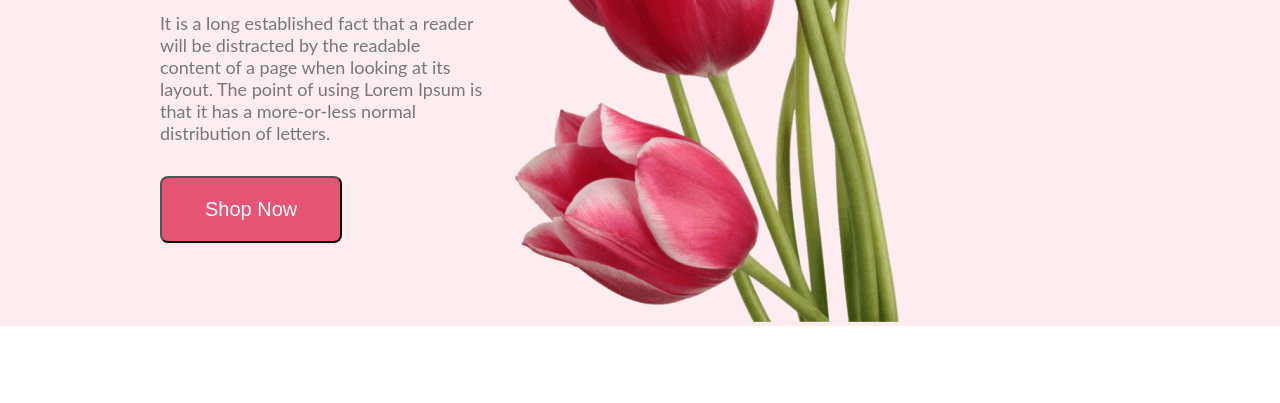
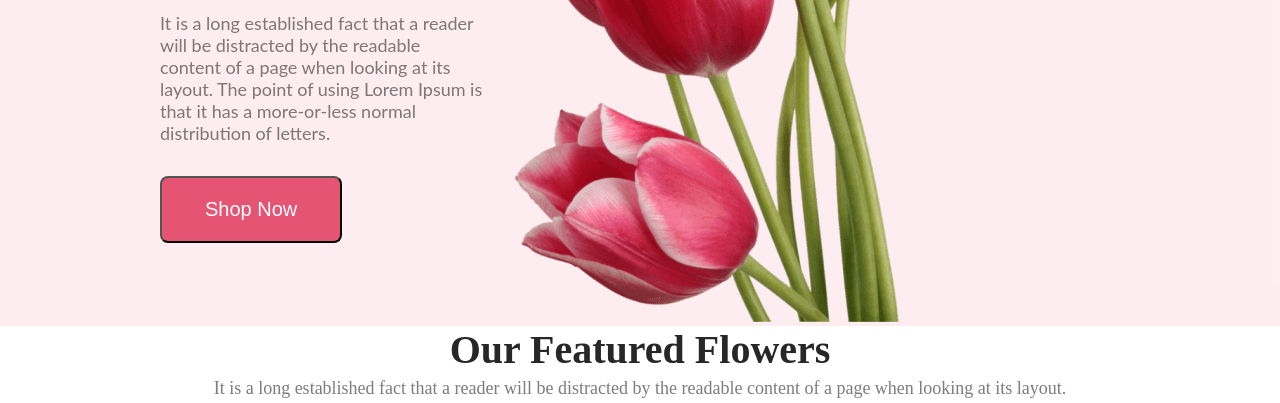
Before and after one commit to prosenjithdash/pdp-flower-shop, a plain HTML site: page index.html in a window 1280 px wide. Shown: the part 478-881 px from the top of the page. Before the commit the page ends 804 px from the top, so only its background shows below. Drawn offline with Linux system fonts and the light colour scheme.

Commit message:
Feature section is working

```diff
--- a/index.html
+++ b/index.html
@@ -28,7 +28,14 @@
     </header>
 
     <main>
+        <section class="feature">
+           <div>
+            <h4 class="feature-title">Our Featured Flowers</h4>
+            <p class="feature-des">It is a long established fact that a reader will be distracted by the readable content of a page when looking at its
+            layout.</p>
+           </div>
 
+        </section>
     </main>
 
     <footer>
--- a/style.css
+++ b/style.css
@@ -45,3 +45,25 @@ header{
     border-radius: 8px;
     background: #E55473;
 }
+
+/* Feature Section style */
+
+.feature{
+    width: 75%;
+    max-width: 1440px;
+    margin: 0 auto;
+}
+.feature-title{
+    color: #272727;
+    text-align: center;
+    font-size: 40px;
+    font-weight: 800;
+}
+.feature-des{
+    color: rgba(39, 39, 39, 0.60);
+    text-align: center;
+    font-size: 18px;
+    font-weight: 400;
+    line-height: 30px;
+    /* 166.667% */
+}
```
